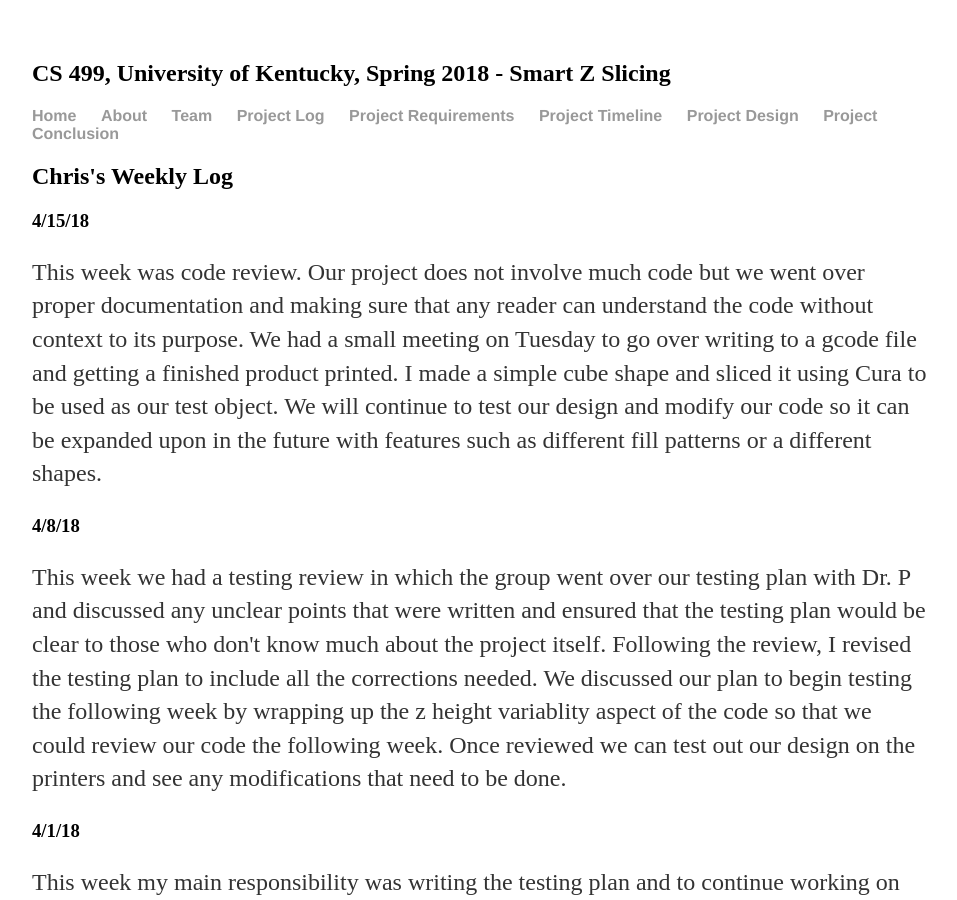
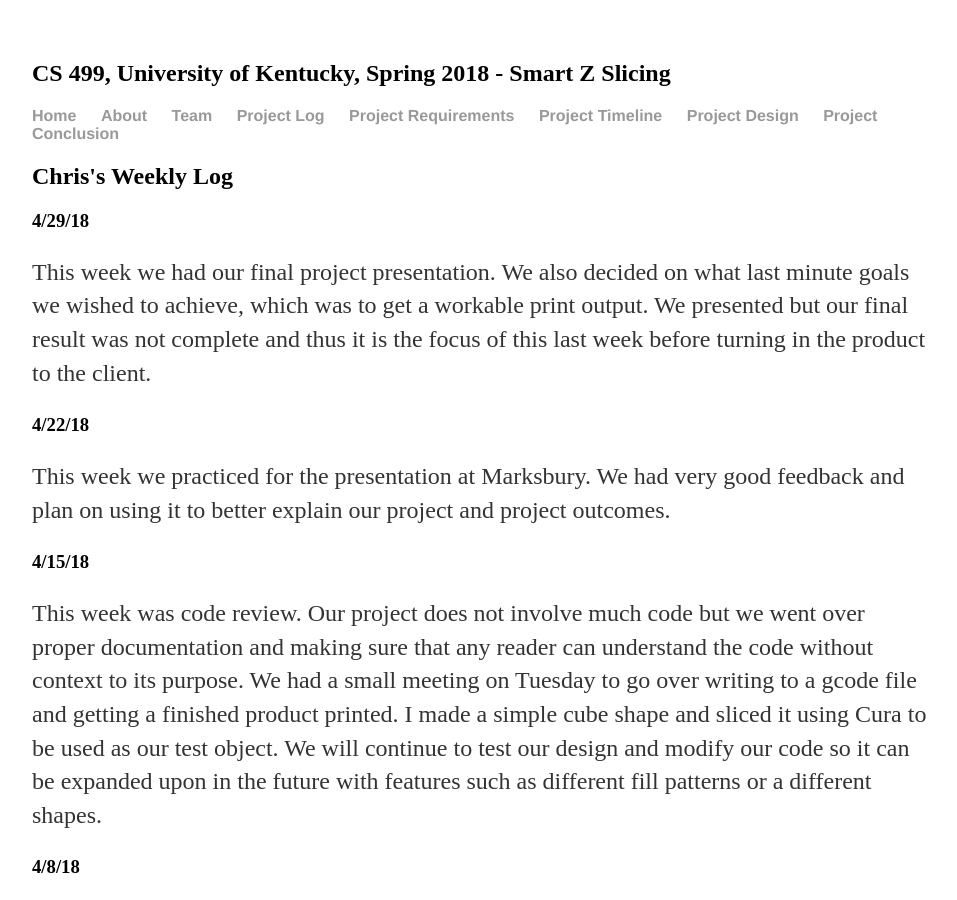
Before and after one commit to mamu235/CS-499-smart-slicing, a Jekyll site: the page built from chris_log.html, in a window 1280 px wide and 900 px high. Shown: the whole window, without its empty margins (160-1117 px from the left). Built offline with Jekyll 4.4.1, drawn with Linux system fonts in a browser that asks for light colours.

Commit message:
Update chris_log.html

```diff
--- a/chris_log.html
+++ b/chris_log.html
@@ -3,6 +3,16 @@ title: Chris Log
 layout: default
 ---
 <h2>Chris's Weekly Log</h2>
+
+<h3>4/29/18</h3>
+<p>
+ This week we had our final project presentation. We also decided on what last minute goals we wished to achieve, which was to get a workable print output. We presented but our final result was not complete and thus it is the focus of this last week before turning in the product to the client.
+</p>
+
+<h3>4/22/18</h3>
+<p>
+ This week we practiced for the presentation at Marksbury. We had very good feedback and plan on using it to better explain our project and project outcomes.
+</p>
 
 <h3>4/15/18</h3>
 <p>
```
